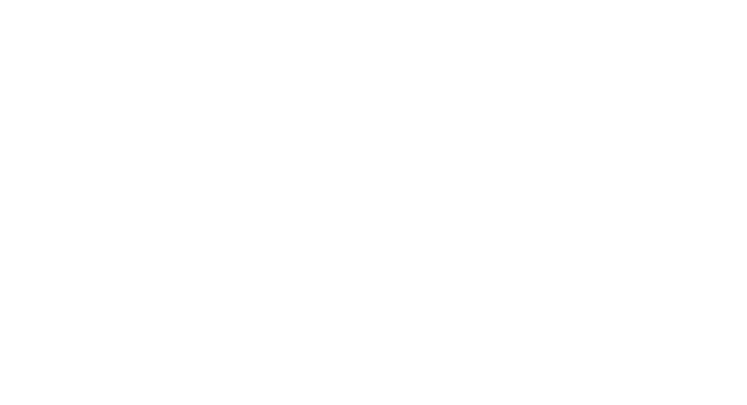
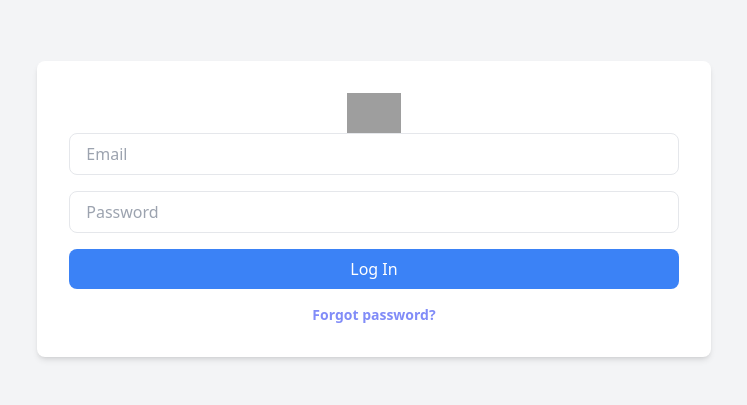
Before and after one commit to GrabberKaibutsu/SoundScope, a React (Vite) app in the folder frontend/musiccatalog/: page /login in a window 1280 px wide. Before the commit this address had no page. Shown: the part 223-628 px from the top of the page, without its empty margins (266-1013 px from the left). Built offline with nearby package versions, Linux system fonts and the light colour scheme; grey boxes are pictures that could not be loaded.

Commit message:
Login form and route is functioning

```diff
--- a/frontend/musiccatalog/src/App.jsx
+++ b/frontend/musiccatalog/src/App.jsx
@@ -2,6 +2,7 @@ import { useState } from "react";
 import "./App.css";
 import { Route, Routes } from "react-router-dom";
 import Signup from "./pages/Signup";
+import Login from "./pages/Login";
 
 function App() {
   const [user, setUser] = useState(() => {
@@ -12,7 +13,8 @@ function App() {
     <>
       <Routes>
         {/* <Route path="/" element={<Home />} /> */}
-        <Route path="/signup" element={<Signup setUser={setUser} />} />
+        {/* <Route path="/signup" element={<Signup setUser={setUser} />} /> */}
+        <Route path="/login" element={<Login setUser={setUser} />} />
       </Routes>
     </>
   );
--- a/frontend/musiccatalog/src/pages/Login.jsx
+++ b/frontend/musiccatalog/src/pages/Login.jsx
@@ -0,0 +1,94 @@
+import React from "react";
+import { useState, useEffect } from "react";
+
+const Login = (props) => {
+  const [formData, setFormData] = useState({
+    email: "",
+    password: "",
+  });
+
+  const handleLogin = async () => {
+    try {
+      const response = await fetch("http://localhost:3001/users/login", {
+        method: "POST",
+        headers: {
+          "Content-Type": "application/json",
+        },
+        body: JSON.stringify(formData),
+      });
+
+      const data = await response.json(); // Parse the response to use in both success and error cases
+
+      if (!response.ok) {
+        console.error("Login failed:", data); // Use 'data' to log the error
+        alert("Login failed: " + (data.message || "Unknown error")); // Provide a fallback message
+        return;
+      }
+
+      props.setUser(data.user); // Set user state
+      console.log("User set in login:", data.user); // Check if this logs correctly
+      localStorage.setItem("user", JSON.stringify(data.user)); // Persist the login token
+    } catch (error) {
+      console.error("Network error:", error); // Log network or parsing errors
+      alert("Network error: " + error.message); // Show a user-friendly error message
+    }
+  };
+
+  const handleChange = (e) => {
+    setFormData({ ...formData, [e.target.name]: e.target.value });
+  };
+
+  return (
+    <div
+      className="flex flex-col items-center justify-center min-h-screen bg-gray-100 dark:bg-gray-900"
+      id="main-content"
+    >
+      <section className="p-8 bg-white dark:bg-gray-700 rounded-lg shadow-md">
+        <img
+          className="mx-auto h-10 w-auto"
+          src="https://tailwindui.com/img/logos/mark.svg?color=indigo&shade=500"
+          alt="Your Company"
+        />
+        <form
+          onSubmit={(e) => {
+            e.preventDefault();
+            handleLogin();
+          }}
+          className="space-y-4"
+        >
+          <input
+            type="text"
+            name="email"
+            placeholder="Email"
+            value={formData.email}
+            onChange={handleChange}
+            className="w-full px-4 py-2 border rounded-lg focus:outline-none focus:ring-2 focus:ring-blue-500 dark:border-gray-600 dark:bg-gray-600 dark:text-white"
+          />
+          <input
+            type="password"
+            name="password"
+            placeholder="Password"
+            value={formData.password}
+            onChange={handleChange}
+            className="w-full px-4 py-2 border rounded-lg focus:outline-none focus:ring-2 focus:ring-blue-500 dark:border-gray-600 dark:bg-gray-600 dark:text-white"
+          />
+          <input
+            type="submit"
+            value="Log In"
+            className="w-full bg-blue-500 text-white px-4 py-2 rounded-lg cursor-pointer hover:bg-blue-600 dark:hover:bg-blue-700"
+          />
+          <div className="text-sm">
+            <a
+              href="#"
+              className="font-semibold text-indigo-400 hover:text-indigo-300"
+            >
+              Forgot password?
+            </a>
+          </div>
+        </form>
+      </section>
+    </div>
+  );
+};
+
+export default Login;
```
Also changed, not shown: 1 other file (tests, documents, lock files or other folders).
